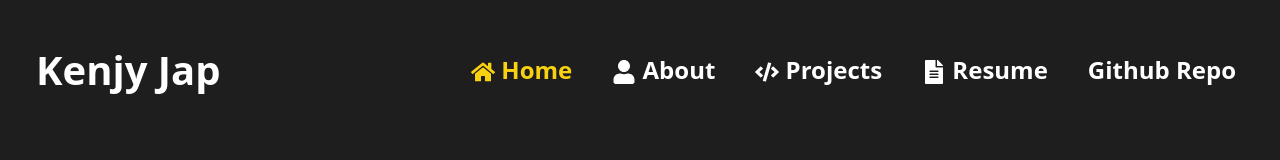
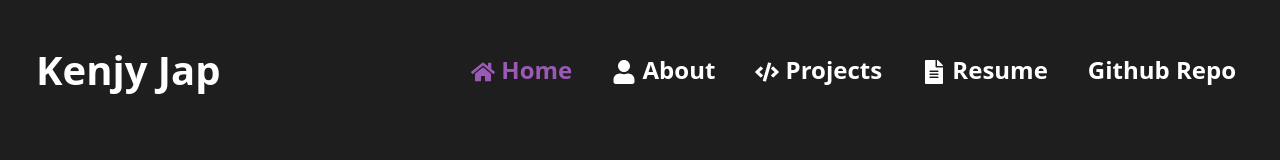
Before and after one commit to Kenhie94/kenjyjap.github.io, a Next.js app in the folder client/: page / in a window 1280 px wide. In both pictures the pointer is over the link "Home". Shown: the top 160 px of the page. Built offline with nearby package versions, Linux system fonts and the light colour scheme.

Commit message:
added nav-link:hover

```diff
--- a/client/src/app/components/style.css
+++ b/client/src/app/components/style.css
@@ -13,5 +13,5 @@
 
 /* Add hover effect */
 .Header-Container .nav-link:hover {
-  color: #f8d210 !important; /* Change to yellow on hover */
+  color: #9b59b6 !important; /* Change to yellow on hover */
 }
```
